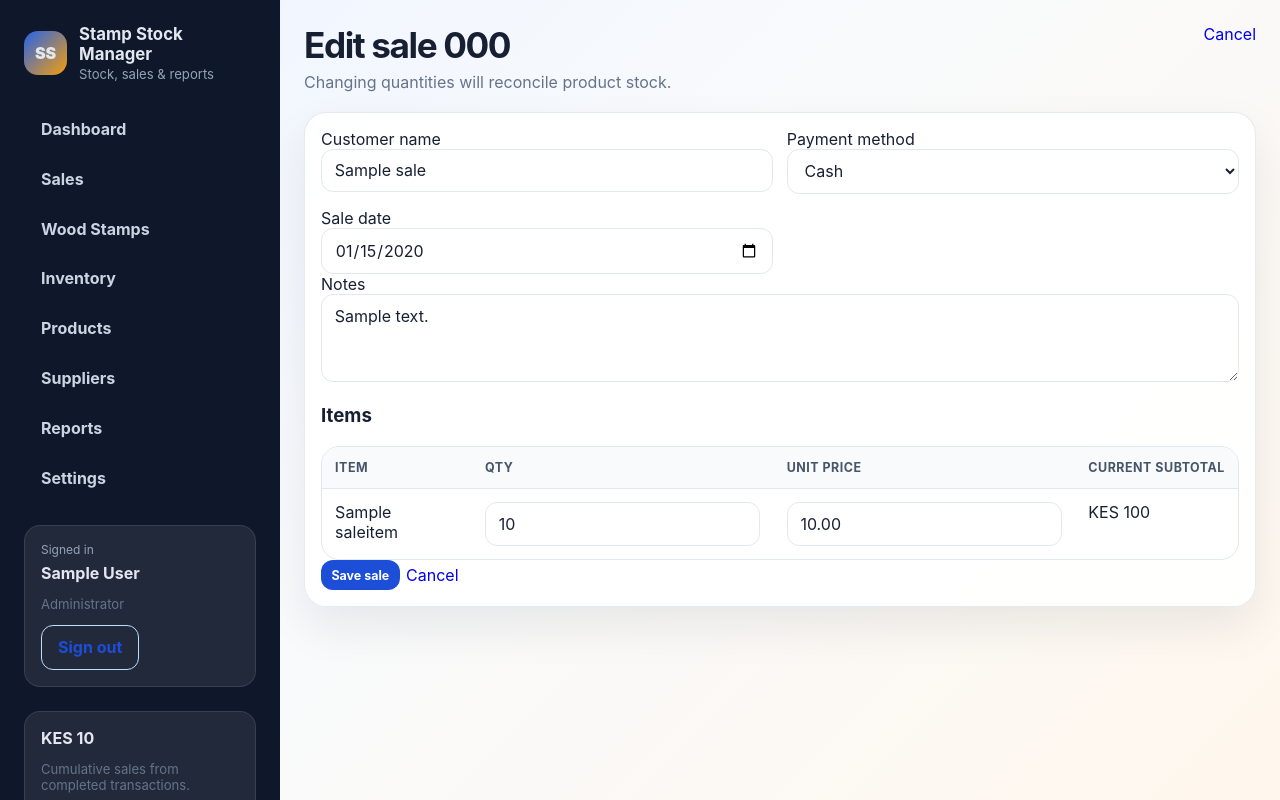
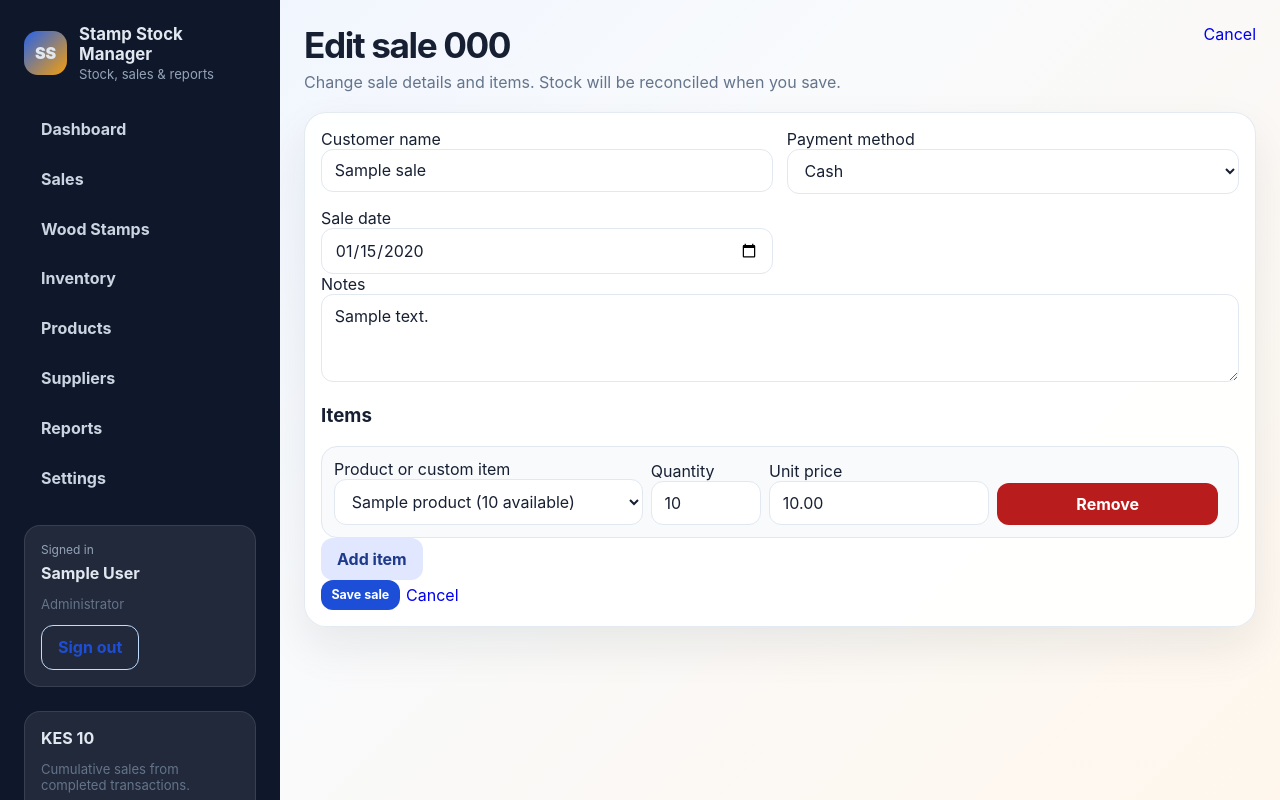
Before and after one commit to mateojoms/luminous_sales-inventory-management, a Django app: page /sales/1/edit/ in a window 1280 px wide. Run offline with Django 5.2, Linux system fonts and the light colour scheme; a user stored in the database is signed in; tables that the repository leaves empty hold one stand-in row (values such as "Sample post").

Commit message:
sales edits

```diff
--- a/manager/urls.py
+++ b/manager/urls.py
@@ -7,6 +7,7 @@ urlpatterns = [
     path("sales/wood-stamps/", views.wood_stamp_sales, name="wood_stamp_sales"),
     path("sales/<int:pk>/", views.sale_detail, name="sale_detail"),
     path("sales/<int:pk>/edit/", views.sale_edit, name="sale_edit"),
+    path("sales/<int:pk>/delete/", views.sale_delete, name="sale_delete"),
     path("inventory/", views.inventory, name="inventory"),
     path("products/", views.products, name="products"),
     path("products/<int:pk>/edit/", views.product_edit, name="product_edit"),
--- a/manager/views.py
+++ b/manager/views.py
@@ -184,15 +184,33 @@ def sale_edit(request, pk):
                 messages.error(request, "Only completed sales can be edited. Returns and voids must remain unchanged.")
                 return redirect("sale_detail", pk=sale.pk)
             try:
+                product_ids = request.POST.getlist("product_id[]")
                 quantities = request.POST.getlist("quantity[]")
                 prices = request.POST.getlist("unit_price[]")
-                if len(quantities) != len(items) or len(prices) != len(items):
-                    raise ValueError("Sale items changed. Reload the page and try again.")
+                custom_names = request.POST.getlist("custom_name[]")
+                if not product_ids or not (len(product_ids) == len(quantities) == len(prices) == len(custom_names)):
+                    raise ValueError("Add at least one complete sale item.")
                 changes = []
-                for item, qty_text, price_text in zip(items, quantities, prices):
+                for selected, qty_text, price_text, custom_name in zip(product_ids, quantities, prices, custom_names):
                     qty = int(qty_text); price = Decimal(price_text)
                     if qty < 1 or price < 0: raise ValueError("Quantities must be positive and prices cannot be negative.")
-                    changes.append((item, qty, price))
+                    if selected == "custom":
+                        if sale.sale_type == Sale.Type.WOOD_STAMP:
+                            kind = "wood_stamp"
+                        else:
+                            kind = "custom"
+                        product = None
+                        name = custom_name.strip()
+                        if not name: raise ValueError("Enter a name for each custom item.")
+                        cost = None if kind == "wood_stamp" else Decimal("0")
+                    else:
+                        product = Product.objects.select_for_update().filter(pk=selected, track_stock=True).first()
+                        if product is None: raise ValueError("Choose an active stock product for each stock item.")
+                        kind = "stock"
+                        name = product.name
+                        previous_item = next((old for old in items if old.product_id == product.pk), None)
+                        cost = previous_item.cost_price if previous_item else product.cost_price
+                    changes.append({"product": product, "name": name, "kind": kind, "quantity": qty, "price": price, "cost": cost})
                 old_values = {"customer": sale.customer_name, "payment": sale.payment_method,
                               "notes": sale.notes, "total": str(sale.total_amount)}
                 customer_name = request.POST.get("customer_name", "").strip()
@@ -203,13 +221,17 @@ def sale_edit(request, pk):
                 if not sale_day: raise ValueError("Enter a valid sale date.")
                 # Reconcile stock by product, accounting for multiple lines of the same product.
                 product_deltas = {}
-                for item, qty, price in changes:
+                for item in items:
                     if item.product_id:
-                        product_deltas[item.product_id] = product_deltas.get(item.product_id, 0) + qty - item.quantity
+                        product_deltas[item.product_id] = product_deltas.get(item.product_id, 0) - item.quantity
+                for change in changes:
+                    product = change["product"]
+                    if product:
+                        product_deltas[product.pk] = product_deltas.get(product.pk, 0) + change["quantity"]
                 locked_products = {product.pk: product for product in Product.objects.select_for_update().filter(pk__in=product_deltas)}
                 for product_id, delta in product_deltas.items():
                     product = locked_products[product_id]
-                    if product.current_stock < delta:
+                    if delta > 0 and product.current_stock < delta:
                         raise ValueError(f"Insufficient stock to increase {product.name}; only {product.current_stock} units are available.")
                 for product_id, delta in product_deltas.items():
                     product = locked_products[product_id]
@@ -222,26 +244,63 @@ def sale_edit(request, pk):
                             new_stock=product.current_stock, reference=sale.sale_number,
                             notes="Stock reconciled after sale edit", related_sale=sale, created_by=request.user)
                 total = Decimal("0"); profit = Decimal("0")
-                for item, qty, price in changes:
-                    item.quantity = qty; item.unit_price = price; item.save(update_fields=["quantity", "unit_price"])
+                for item in items: item.delete()
+                for change in changes:
+                    qty, price = change["quantity"], change["price"]
+                    SaleItem.objects.create(sale=sale, product=change["product"], product_name=change["name"],
+                        item_type=change["kind"], quantity=qty, unit_price=price, cost_price=change["cost"])
                     total += qty * price
                     if sale.sale_type != Sale.Type.WOOD_STAMP:
-                        profit += qty * (price - (item.cost_price or Decimal("0")))
+                        profit += qty * (price - (change["cost"] or Decimal("0")))
                 sale.customer_name = customer_name
                 sale.payment_method = payment_method
                 sale.notes = notes
                 sale.total_amount = total; sale.gross_profit = profit
                 sale.created_at = timezone.make_aware(datetime.combine(sale_day, timezone.localtime(sale.created_at).time().replace(tzinfo=None)))
                 sale.save(update_fields=["customer_name", "payment_method", "notes", "total_amount", "gross_profit", "created_at"])
+                old_values["items"] = [{"product": item.product_name, "quantity": item.quantity, "unit_price": str(item.unit_price)} for item in items]
                 log_action(request.user, "EDIT_SALE", "Sale", sale.pk, previous=old_values,
                            new={"customer": sale.customer_name, "payment": sale.payment_method,
-                                "notes": sale.notes, "total": str(total)})
+                                "notes": sale.notes, "total": str(total),
+                                "items": [{"product": row["name"], "quantity": row["quantity"], "unit_price": str(row["price"])} for row in changes]})
                 messages.success(request, f"{sale.sale_number} updated. Stock and totals were reconciled.")
                 return redirect("sale_detail", pk=sale.pk)
             except (ValueError, InvalidOperation) as exc:
                 messages.error(request, str(exc) or "Check the sale details and try again.")
-    return render(request, "manager/sale_edit.html", {"sale": sale, "items": items, "payments": Sale.Payment.choices,
+    return render(request, "manager/sale_edit.html", {"sale": sale, "items": items, "products": Product.objects.filter(track_stock=True), "payments": Sale.Payment.choices,
         "sale_date": timezone.localtime(sale.created_at).date().isoformat()})
+
+@admin_only
+def sale_delete(request, pk):
+    if request.method != "POST": return HttpResponseForbidden("Use the delete form to remove a sale.")
+    with transaction.atomic():
+        sale = get_object_or_404(Sale.objects.select_for_update().prefetch_related("items"), pk=pk)
+        if sale.status != Sale.Status.COMPLETE:
+            messages.error(request, "Only completed sales without returns can be deleted.")
+            return redirect("sale_detail", pk=sale.pk)
+        if sale.returns.exists():
+            messages.error(request, "Sales with returns cannot be deleted.")
+            return redirect("sale_detail", pk=sale.pk)
+        items = list(sale.items.all())
+        product_quantities = {}
+        for item in items:
+            if item.product_id:
+                product_quantities[item.product_id] = product_quantities.get(item.product_id, 0) + item.quantity
+        products = {p.pk: p for p in Product.objects.select_for_update().filter(pk__in=product_quantities)}
+        for product_id, qty in product_quantities.items():
+            product = products[product_id]
+            before = product.current_stock
+            product.current_stock += qty
+            product.save(update_fields=["current_stock", "updated_at"])
+            StockMovement.objects.create(product=product, product_name=product.name, movement_type="SALE DELETE",
+                quantity=qty, previous_stock=before, new_stock=product.current_stock, reference=sale.sale_number,
+                notes="Stock restored after sale deletion", created_by=request.user)
+        snapshot = {"sale_number": sale.sale_number, "customer": sale.customer_name, "total": str(sale.total_amount),
+                    "items": [{"product": i.product_name, "quantity": i.quantity, "unit_price": str(i.unit_price)} for i in items]}
+        log_action(request.user, "DELETE_SALE", "Sale", sale.pk, previous=snapshot)
+        sale.delete()
+    messages.success(request, "Sale deleted and stock restored.")
+    return redirect("sales")
 
 @admin_only
 def inventory(request):
--- a/templates/manager/sale_edit.html
+++ b/templates/manager/sale_edit.html
@@ -1,8 +1,11 @@
 {% extends "manager/base.html" %}{% load money %}{% block title %}Edit {{ sale.sale_number }} - Stamp Stock Manager{% endblock %}{% block content %}
-<div class="topbar"><div><h2>Edit sale {{ sale.sale_number }}</h2><p>Changing quantities will reconcile product stock.</p></div><a class="button secondary" href="{% url 'sale_detail' sale.pk %}">Cancel</a></div>
+<div class="topbar"><div><h2>Edit sale {{ sale.sale_number }}</h2><p>Change sale details and items. Stock will be reconciled when you save.</p></div><a class="button secondary" href="{% url 'sale_detail' sale.pk %}">Cancel</a></div>
 {% if sale.status != "COMPLETED" %}<section class="card"><p>Only completed sales can be edited. This sale is {{ sale.status }}.</p></section>{% else %}
-<form method="post" class="card">{% csrf_token %}
+<form method="post" class="card" id="sale-edit-form">{% csrf_token %}
 <div class="form-grid"><label>Customer name<input name="customer_name" maxlength="180" value="{{ sale.customer_name }}"></label><label>Payment method<select name="payment_method">{% for value,label in payments %}<option value="{{ value }}" {% if sale.payment_method == value %}selected{% endif %}>{{ label }}</option>{% endfor %}</select></label><label>Sale date<input type="date" name="date" value="{{ sale_date }}" required></label></div>
 <label>Notes<textarea name="notes" rows="3">{{ sale.notes }}</textarea></label>
-<h3>Items</h3><div class="table-wrap"><table><thead><tr><th>Item</th><th>Qty</th><th>Unit price</th><th>Current subtotal</th></tr></thead><tbody>{% for item in items %}<tr><td>{{ item.product_name }}</td><td><input type="number" name="quantity[]" min="1" value="{{ item.quantity }}" required></td><td><input type="number" name="unit_price[]" min="0" step="0.01" value="{{ item.unit_price }}" required></td><td>{{ item.subtotal|kes }}</td></tr>{% endfor %}</tbody></table></div>
-<div class="row-actions"><button type="submit">Save sale</button><a class="button secondary" href="{% url 'sale_detail' sale.pk %}">Cancel</a></div></form>{% endif %}{% endblock %}
+<h3>Items</h3><div id="edit-sale-lines">{% for item in items %}<div class="sale-line"><label>Product or custom item<select name="product_id[]" class="edit-product">{% if sale.sale_type == "wood_stamp" %}<option value="custom" selected>Wood Stamp (custom description)</option>{% else %}<option value="custom" {% if not item.product_id %}selected{% endif %}>Custom stamp order</option>{% for product in products %}<option value="{{ product.pk }}" {% if item.product_id == product.pk %}selected{% endif %}>{{ product.name }} ({{ product.current_stock }} available)</option>{% endfor %}{% endif %}</select></label><label class="custom-label {% if item.product_id %}hidden{% endif %}">Description<input name="custom_name[]" value="{{ item.product_name }}"></label><label>Quantity<input type="number" name="quantity[]" min="1" value="{{ item.quantity }}" required></label><label>Unit price<input type="number" name="unit_price[]" min="0" step="0.01" value="{{ item.unit_price }}" required></label><button type="button" class="danger remove-edit-line">Remove</button></div>{% endfor %}</div>
+{% if sale.sale_type != "wood_stamp" %}<button type="button" id="add-edit-line" class="secondary">Add item</button>{% endif %}<div class="row-actions"><button type="submit">Save sale</button><a class="button secondary" href="{% url 'sale_detail' sale.pk %}">Cancel</a></div></form>
+<template id="edit-line-template"><div class="sale-line"><label>Product or custom item<select name="product_id[]" class="edit-product"><option value="custom" selected>Custom stamp order</option>{% for product in products %}<option value="{{ product.pk }}">{{ product.name }} ({{ product.current_stock }} available)</option>{% endfor %}</select></label><label class="custom-label">Description<input name="custom_name[]" value="Custom Company Stamp"></label><label>Quantity<input type="number" name="quantity[]" min="1" value="1" required></label><label>Unit price<input type="number" name="unit_price[]" min="0" step="0.01" value="0" required></label><button type="button" class="danger remove-edit-line">Remove</button></div></template>
+<script>(()=>{const lines=document.getElementById('edit-sale-lines');const sync=row=>{const custom=row.querySelector('.edit-product').value==='custom';row.querySelector('.custom-label').classList.toggle('hidden',!custom)};lines.addEventListener('change',e=>{if(e.target.matches('.edit-product'))sync(e.target.closest('.sale-line'))});lines.addEventListener('click',e=>{if(e.target.matches('.remove-edit-line')&&lines.children.length>1)e.target.closest('.sale-line').remove()});document.querySelectorAll('.edit-product').forEach(x=>sync(x.closest('.sale-line')));document.getElementById('add-edit-line')?.addEventListener('click',()=>lines.append(document.getElementById('edit-line-template').content.cloneNode(true)))})();</script>
+{% endif %}{% endblock %}
--- a/templates/manager/sales_table.html
+++ b/templates/manager/sales_table.html
@@ -1 +1 @@
-{% load money %}{% if sales %}<div class="table-wrap"><table><thead><tr><th>Sale number</th><th>Sale type</th><th>Date/time</th><th>Customer</th><th>Items</th><th>Total</th><th>Payment</th><th>Status</th><th>Actions</th></tr></thead><tbody>{% for sale in sales %}<tr><td>{{ sale.sale_number }}</td><td>{{ sale.get_sale_type_display }}</td><td>{{ sale.created_at|date:"SHORT_DATETIME_FORMAT" }}</td><td>{{ sale.customer_name|default:"Walk-in" }}</td><td>{% for item in sale.items.all %}{{ item.product_name }} - {{ item.quantity }}<br>{% endfor %}</td><td>{{ sale.total_amount|kes }}</td><td>{{ sale.payment_method }}</td><td><span class="pill {% if sale.status == 'COMPLETED' %}success{% elif sale.status == 'VOID' %}danger{% else %}warning{% endif %}">{{ sale.status }}</span></td><td class="row-actions"><a class="button small-button" href="{% url 'sale_detail' sale.pk %}">View</a>{% if user.can_manage %}<a class="button small-button" href="{% url 'sale_edit' sale.pk %}">Edit</a>{% endif %}<a class="button secondary small-button" target="_blank" href="{% url 'sale_detail' sale.pk %}?print=1">Print</a></td></tr>{% endfor %}</tbody></table></div>{% else %}<p class="empty">No sales match the current filters.</p>{% endif %}
+{% load money %}{% if sales %}<div class="table-wrap"><table><thead><tr><th>Sale number</th><th>Sale type</th><th>Date/time</th><th>Customer</th><th>Items</th><th>Total</th><th>Payment</th><th>Status</th><th>Actions</th></tr></thead><tbody>{% for sale in sales %}<tr><td>{{ sale.sale_number }}</td><td>{{ sale.get_sale_type_display }}</td><td>{{ sale.created_at|date:"SHORT_DATETIME_FORMAT" }}</td><td>{{ sale.customer_name|default:"Walk-in" }}</td><td>{% for item in sale.items.all %}{{ item.product_name }} - {{ item.quantity }}<br>{% endfor %}</td><td>{{ sale.total_amount|kes }}</td><td>{{ sale.payment_method }}</td><td><span class="pill {% if sale.status == 'COMPLETED' %}success{% elif sale.status == 'VOID' %}danger{% else %}warning{% endif %}">{{ sale.status }}</span></td><td class="row-actions"><a class="button small-button" href="{% url 'sale_detail' sale.pk %}">View</a>{% if user.can_manage %}<a class="button small-button" href="{% url 'sale_edit' sale.pk %}">Edit</a><form method="post" action="{% url 'sale_delete' sale.pk %}" onsubmit="return confirm('Delete this sale and restore its stock?')">{% csrf_token %}<button class="danger small-button" type="submit">Delete</button></form>{% endif %}<a class="button secondary small-button" target="_blank" href="{% url 'sale_detail' sale.pk %}?print=1">Print</a></td></tr>{% endfor %}</tbody></table></div>{% else %}<p class="empty">No sales match the current filters.</p>{% endif %}
```
